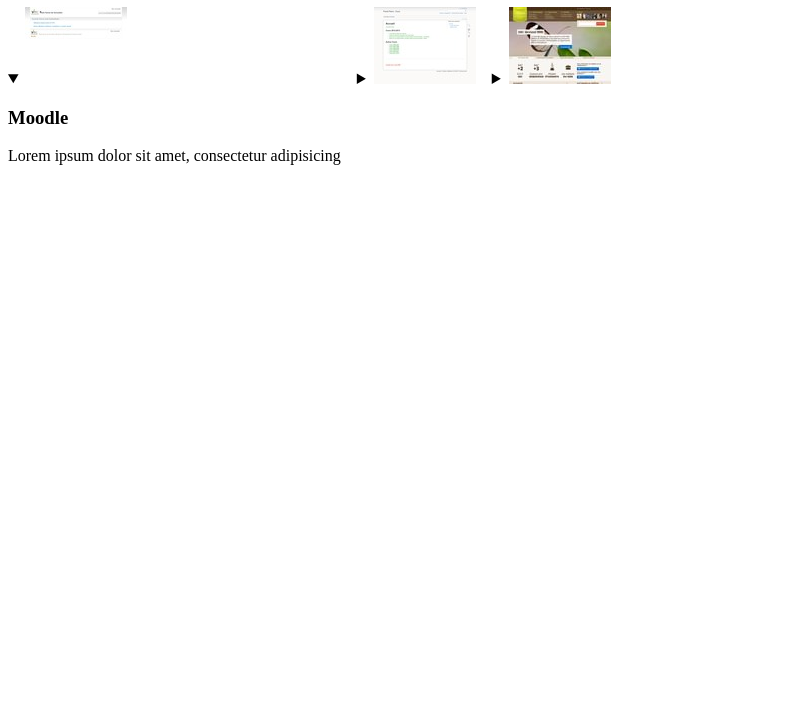
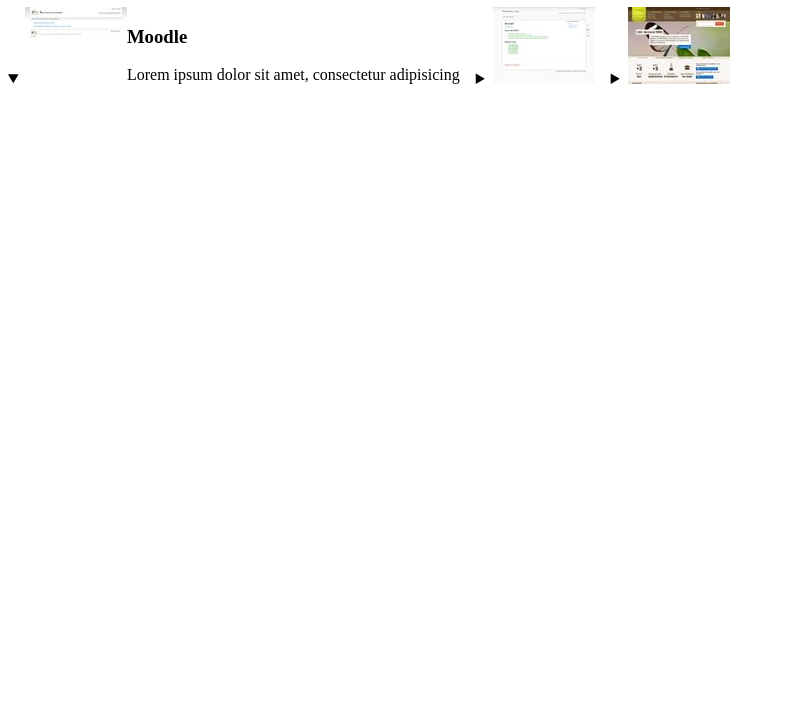
Before and after one commit to MMI-NFC-2026/sae105-r112-tp4-coulon-eloi, a plain HTML site: page index.html in a window 1280 px wide. Shown: the part 73-800 px from the top of the page, without its empty margins (0-785 px from the left). Drawn offline with Linux system fonts and the light colour scheme.

Commit message:
vignette à gauche et le texte à droite

```diff
--- a/src/css/components/accordeon.css
+++ b/src/css/components/accordeon.css
@@ -3,3 +3,7 @@
     gap : 1rem;
     align-items: flex-start;
 }
+
+details{
+    display: flex;
+}
```
